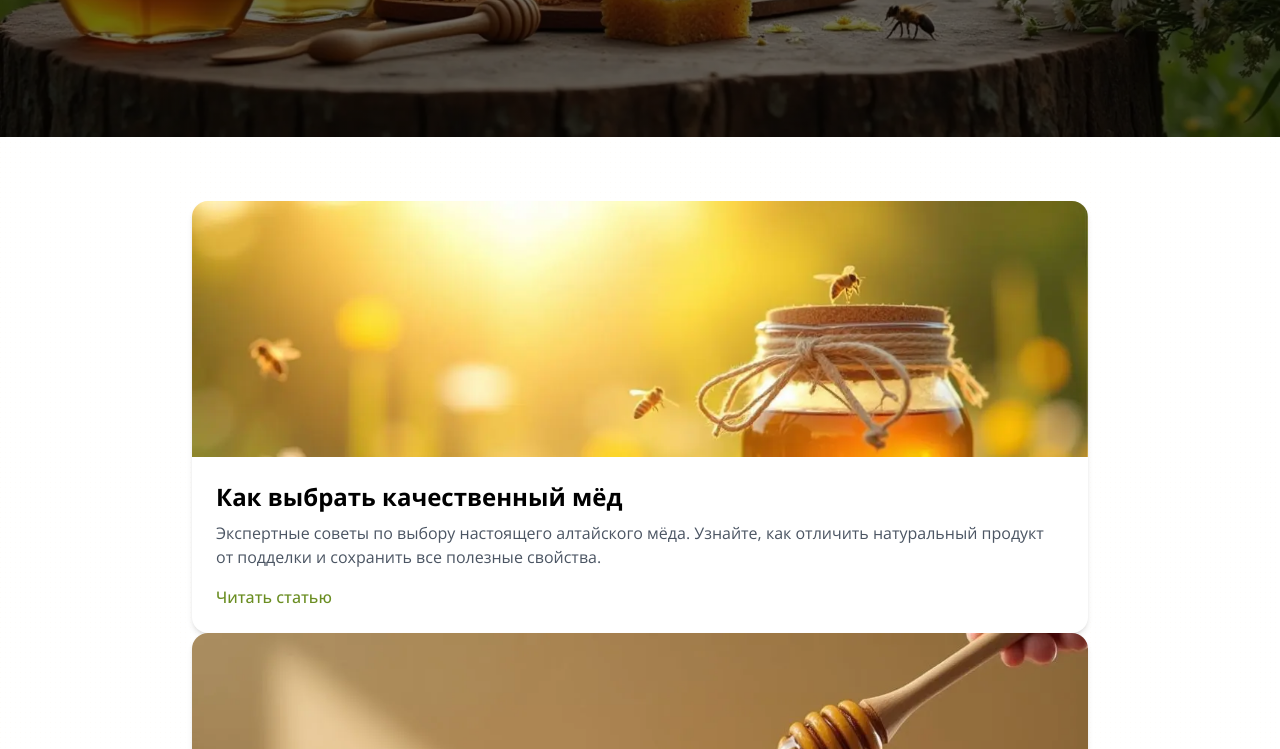
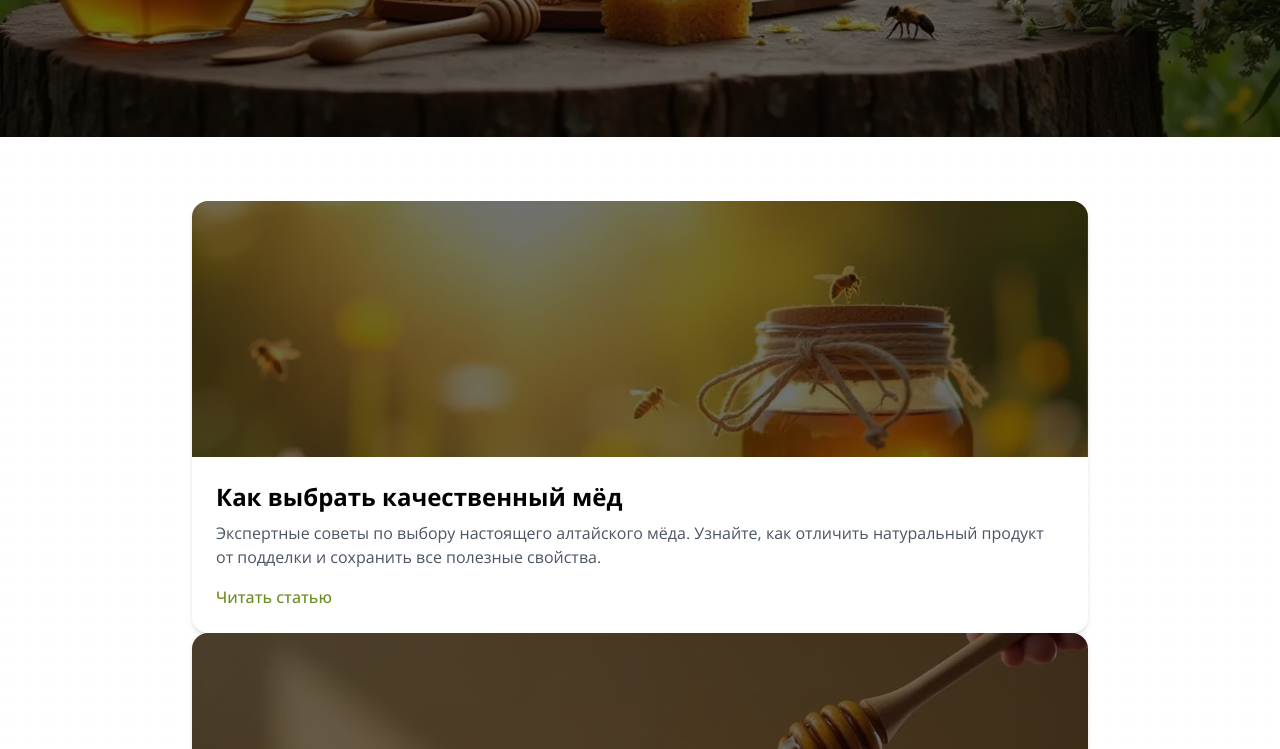
Before and after one commit to medok33/altai-honey, a website: page blog/index.html in a window 1280 px wide. Shown: the part 327-1076 px from the top of the page. Drawn offline with Linux system fonts and the light colour scheme; files whose address does not match are found by name; a web font is replaced by a local one.

Commit message:
Update index.html

```diff
--- a/blog/index.html
+++ b/blog/index.html
@@ -420,21 +420,24 @@
     opacity: 1;
   }
 
-  /* Изображения статей */
-  .blog-image-container {
-    height: 16rem;
-    overflow: hidden;
+  /* Универсальный класс для затемнения изображений */
+  .image-darken {
+    position: relative;
   }
 
-  .blog-image {
+  .image-darken::after {
+    content: "";
+    position: absolute;
+    top: 0;
+    left: 0;
     width: 100%;
     height: 100%;
-    object-fit: cover;
-    object-position: top;
+    background: linear-gradient(rgba(0, 0, 0, 0.56), rgba(0, 0, 0, 0.56));
+    z-index: 1;
+    pointer-events: none;
   }
 
   /* Стили для шапки блога */
-  /* Обновленный стиль для баннера */
   .hero-container {
     position: relative;
     min-height: 50vh;
@@ -454,7 +457,6 @@
     z-index: -1;
   }
 
-  /* Уменьшенное затемнение на 20% (с 0.7 до 0.56) */
   .hero-overlay {
     position: absolute;
     top: 0;
@@ -469,6 +471,20 @@
     position: relative;
     z-index: 1;
     text-align: center;
+  }
+
+  /* Изображения статей */
+  .blog-image-container {
+    position: relative;
+    height: 16rem;
+    overflow: hidden;
+  }
+
+  .blog-image {
+    width: 100%;
+    height: 100%;
+    object-fit: cover;
+    object-position: top;
   }
 
   /* Анимация для пользователей с предпочтением reduced motion */
@@ -528,7 +544,7 @@
 </nav>
 
 <main>
-<!-- Обновленная шапка блога с уменьшенным затемнением -->
+<!-- Шапка блога с уменьшенным затемнением -->
 <section class="hero-container">
   <!-- Оптимизированный баннер для LCP -->
   <picture>
@@ -547,7 +563,7 @@
     <img
       src="/images/image-7-desktop.jpg"
       alt="Алтайский мёд - полезные статьи о пчеловодстве и натуральном мёде"
-      class="hero-image"
+      class="hero-image image-darken" <!-- Добавлен класс затемнения -->
       loading="eager"
       decoding="async"
       width="1920"
@@ -563,13 +579,13 @@
   </div>
 </section>
 
-<!-- Список статей -->
+<!-- Список статей с затемненными изображениями -->
 <section class="py-16 bg-[#F5DEB3] bg-opacity-20 texture-bg section-animate">
   <div class="container mx-auto px-4 md:px-6">
     <div class="max-w-4xl mx-auto">
       <!-- Статья 1 -->
       <div class="blog-post-card bg-white rounded-lg mb-10 overflow-hidden shadow-md" itemscope itemtype="https://schema.org/BlogPosting">
-        <div class="blog-image-container">
+        <div class="blog-image-container image-darken"> <!-- Добавлен класс затемнения -->
           <picture>
             <source
               type="image/webp"
@@ -607,7 +623,7 @@
 
       <!-- Статья 2 -->
       <div class="blog-post-card bg-white rounded-lg mb-10 overflow-hidden shadow-md" itemscope itemtype="https://schema.org/BlogPosting">
-        <div class="blog-image-container">
+        <div class="blog-image-container image-darken"> <!-- Добавлен класс затемнения -->
           <picture>
             <source
               type="image/webp"
@@ -645,7 +661,7 @@
 
       <!-- Статья 3 -->
       <div class="blog-post-card bg-white rounded-lg mb-10 overflow-hidden shadow-md" itemscope itemtype="https://schema.org/BlogPosting">
-        <div class="blog-image-container">
+        <div class="blog-image-container image-darken"> <!-- Добавлен класс затемнения -->
           <picture>
             <source
               type="image/webp"
```
